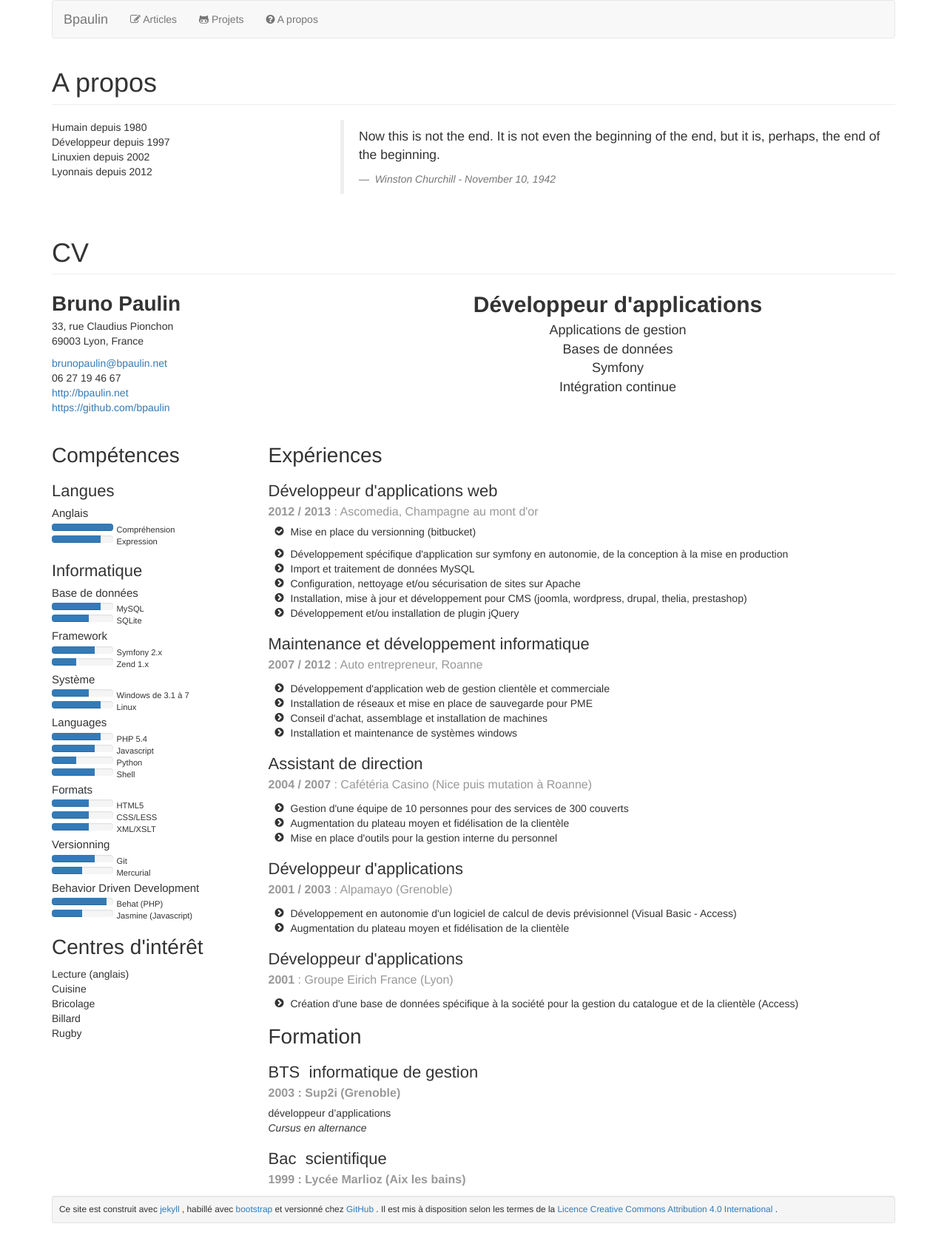
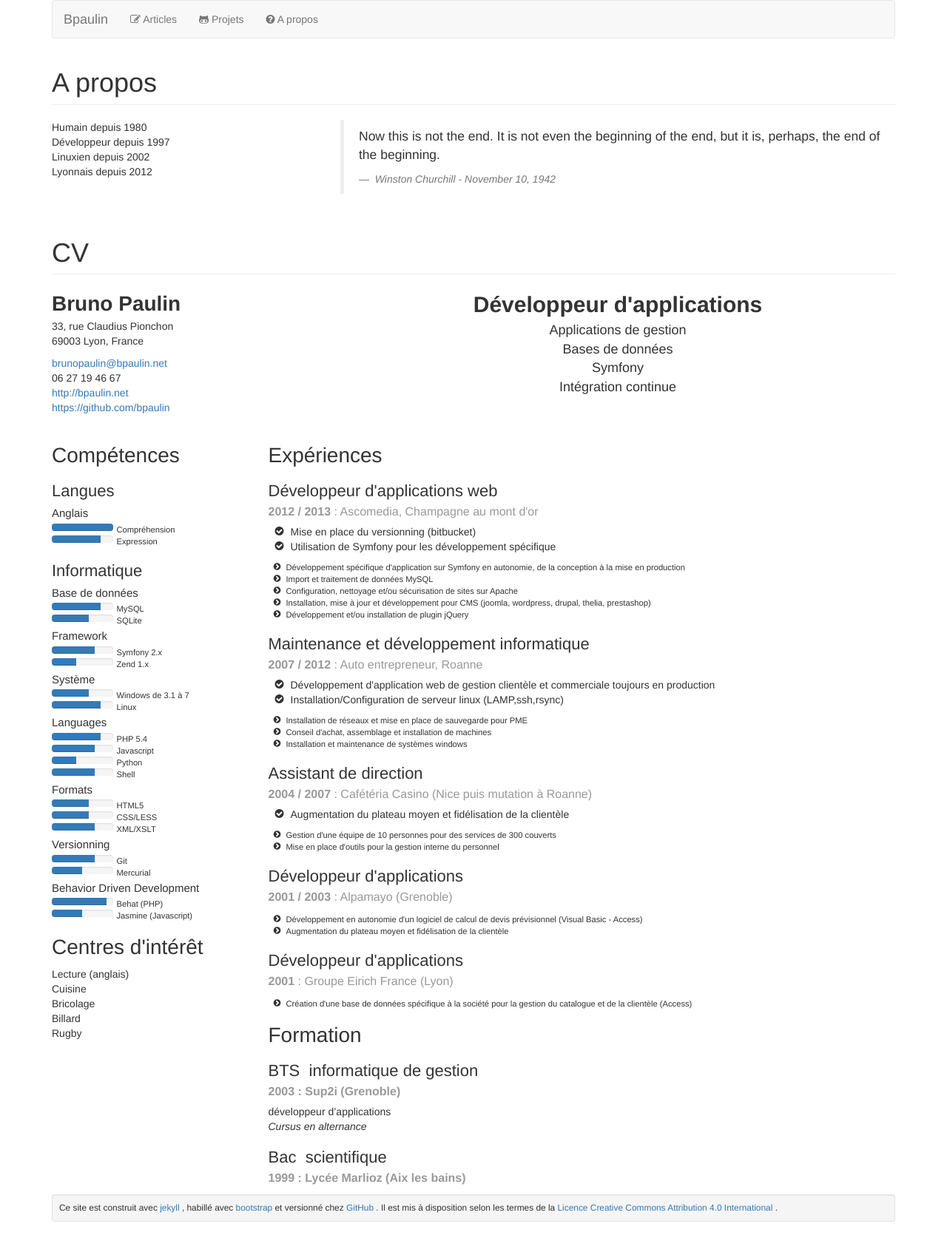
Before and after one commit to bpaulin/bpaulin.github.io, a Jekyll site: the page built from jekyll/apropos/index.html, in a window 1280 px wide. Shown: the whole page at 74% size. Built offline with Jekyll 4.4.1, drawn with Linux system fonts in a browser that asks for light colours; nearby versions of some CDN libraries.

Commit message:
ortaugrafe

```diff
--- a/jekyll/_includes/cv.html
+++ b/jekyll/_includes/cv.html
@@ -117,9 +117,9 @@
 <div class="col-xs-8"><span class="skill" rel="tag">CSS/LESS</span></div>
 </div>
 <div class="row">
-<div class="col-xs-4"><div class="progress"><div class="progress-bar" role="progressbar" aria-valuemin="0" aria-valuemax="10" aria-valuenow="6" style="
-                      width: 60%
-                    "><span class="sr-only">6/10</span></div></div></div>
+<div class="col-xs-4"><div class="progress"><div class="progress-bar" role="progressbar" aria-valuemin="0" aria-valuemax="10" aria-valuenow="7" style="
+                      width: 70%
+                    "><span class="sr-only">7/10</span></div></div></div>
 <div class="col-xs-8"><span class="skill" rel="tag">XML/XSLT</span></div>
 </div>
 <h4>Versionning</h4>
@@ -167,11 +167,15 @@
                   /
                   2013</strong>
               :
-              Ascomedia, Champagne au mont d'or</div></header><ul class="fa-ul"><li>
-<i class="fa-li fa fa-check-circle"></i>Mise en place du versionning (bitbucket)</li></ul>
-<ul class="fa-ul">
+              Ascomedia, Champagne au mont d'or</div></header><ul class="fa-ul">
 <li>
-<i class="fa-li fa fa-chevron-circle-right"></i>Développement spécifique d'application sur symfony en autonomie, de la conception à la mise en production</li>
+<i class="fa-li fa fa-check-circle"></i>Mise en place du versionning (bitbucket)</li>
+<li>
+<i class="fa-li fa fa-check-circle"></i>Utilisation de Symfony pour les développement spécifique</li>
+</ul>
+<ul class="fa-ul projects">
+<li>
+<i class="fa-li fa fa-chevron-circle-right"></i>Développement spécifique d'application sur Symfony en autonomie, de la conception à la mise en production</li>
 <li>
 <i class="fa-li fa fa-chevron-circle-right"></i>Import et traitement de données MySQL</li>
 <li>
@@ -186,10 +190,13 @@
                   /
                   2012</strong>
               :
-              Auto entrepreneur, Roanne</div></header><ul class="fa-ul"></ul>
-<ul class="fa-ul">
+              Auto entrepreneur, Roanne</div></header><ul class="fa-ul">
 <li>
-<i class="fa-li fa fa-chevron-circle-right"></i>Développement d'application web de gestion clientèle et commerciale</li>
+<i class="fa-li fa fa-check-circle"></i>Développement d'application web de gestion clientèle et commerciale toujours en production</li>
+<li>
+<i class="fa-li fa fa-check-circle"></i>Installation/Configuration de serveur linux (LAMP,ssh,rsync)</li>
+</ul>
+<ul class="fa-ul projects">
 <li>
 <i class="fa-li fa fa-chevron-circle-right"></i>Installation de réseaux et mise en place de sauvegarde pour PME</li>
 <li>
@@ -202,12 +209,11 @@
                   /
                   2007</strong>
               :
-              Cafétéria Casino (Nice puis mutation à Roanne)</div></header><ul class="fa-ul"></ul>
-<ul class="fa-ul">
+              Cafétéria Casino (Nice puis mutation à Roanne)</div></header><ul class="fa-ul"><li>
+<i class="fa-li fa fa-check-circle"></i>Augmentation du plateau moyen et fidélisation de la clientèle</li></ul>
+<ul class="fa-ul projects">
 <li>
 <i class="fa-li fa fa-chevron-circle-right"></i>Gestion d'une équipe de 10 personnes pour des services de 300 couverts</li>
-<li>
-<i class="fa-li fa fa-chevron-circle-right"></i>Augmentation du plateau moyen et fidélisation de la clientèle</li>
 <li>
 <i class="fa-li fa fa-chevron-circle-right"></i>Mise en place d'outils pour la gestion interne du personnel</li>
 </ul></article><article class="experience vevent"><header><h3><span>Développeur d'applications</span></h3>
@@ -217,7 +223,7 @@
                   2003</strong>
               :
               Alpamayo (Grenoble)</div></header><ul class="fa-ul"></ul>
-<ul class="fa-ul">
+<ul class="fa-ul projects">
 <li>
 <i class="fa-li fa fa-chevron-circle-right"></i>Développement en autonomie d'un logiciel de calcul de devis prévisionnel (Visual Basic - Access)</li>
 <li>
@@ -227,7 +233,7 @@
 <strong>2001</strong>
               :
               Groupe Eirich France (Lyon)</div></header><ul class="fa-ul"></ul>
-<ul class="fa-ul"><li>
+<ul class="fa-ul projects"><li>
 <i class="fa-li fa fa-chevron-circle-right"></i>Création d'une base de données spécifique à la société pour la gestion du catalogue et de la clientèle (Access)</li></ul></article>
 </div>
 <h2>
--- a/jekyll/apropos/index.html
+++ b/jekyll/apropos/index.html
@@ -3,7 +3,7 @@ layout: default
 title: A propos
 ---
 
-<div class="row">
+<div class="row hidden-print">
     <div class="col-sm-4">
         <ul class="list-unstyled">
             <li>Humain depuis 1980</li>
@@ -21,6 +21,6 @@ title: A propos
         </blockquote>
     </div>
 </div>
-<div class="h1 page-header">CV</div>
+<div class="h1 page-header hidden-print">CV</div>
 
 {% include cv.html %}
--- a/jekyll/css/bpaulin.css
+++ b/jekyll/css/bpaulin.css
@@ -1 +1 @@
-.hresume h2{font-size:28px}.hresume h3{font-size:22px}.hresume h4{font-size:15px;margin-bottom:5px;margin-top:5px}.hresume div.progress{height:10px;margin-bottom:5px}.hresume section.skills{font-size:.8em}.hresume section.skills div.col-xs-4{padding-right:0}.hresume section.skills div.col-xs-8{padding-left:5px}.hresume .experience header h3,.hresume .education header h3{margin-bottom:5px}.hresume .experience header div,.hresume .education header div{color:#999;margin-bottom:5px;font-size:16px}.hresume div.keywords{margin-bottom:1em;font-size:18px}.hresume div.keywords div.keyword:nth-child(1){font-weight:700;font-size:30px}.hresume address .fn{font-size:2em}@media print{div.container>footer{display:none}div.hresume a[href]:after{content:none}div.hresume section.skills h3{padding-left:15px}div.hresume section.skills h4{padding-left:10px}div.hresume section.skills .col-xs-4{display:none}div.hresume section.skills div.col-xs-8{padding-left:15px}}
+.hresume h2{font-size:28px}.hresume h3{font-size:22px}.hresume h4{font-size:15px;margin-bottom:5px;margin-top:5px}.hresume div.progress{height:10px;margin-bottom:5px}.hresume section.skills{font-size:.8em}.hresume section.skills div.col-xs-4{padding-right:0}.hresume section.skills div.col-xs-8{padding-left:5px}.hresume .experience header h3,.hresume .education header h3{margin-bottom:5px}.hresume .experience header div,.hresume .education header div{color:#999;margin-bottom:5px;font-size:16px}.hresume .experience .projects{font-size:.8em}.hresume div.keywords{margin-bottom:1em;font-size:18px}.hresume div.keywords div.keyword:nth-child(1){font-weight:700;font-size:30px}.hresume address .fn{font-size:2em}@media print{.hidden-print,div.container>footer{display:none}div.hresume a[href]:after{content:none}div.hresume section.skills h3{padding-left:15px}div.hresume section.skills h4{padding-left:10px}div.hresume section.skills .col-xs-4{display:none}div.hresume section.skills div.col-xs-8{padding-left:15px}}
--- a/style/bpaulin.less
+++ b/style/bpaulin.less
@@ -33,6 +33,10 @@
             font-size: 16px;
         }
     }
+    .experience .projects {
+            font-size: 0.8em;
+    }
+
     div.keywords {
         margin-bottom: 1em;
         font-size: 18px;
@@ -47,7 +51,7 @@
 }
 
 @media print {
-    div.container>footer {
+    .hidden-print,div.container>footer {
         display:none;
     }
     div.hresume {
```
Also changed, not shown: cv/brunopaulin.xml (+14 -10 lines), jekyll/_includes/projets.html (+4 -4 lines), 1 other file.
